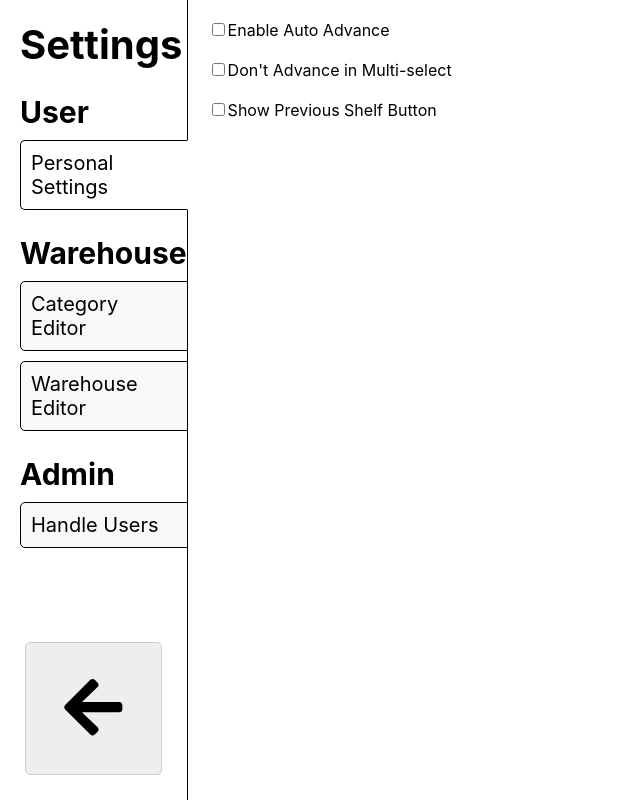
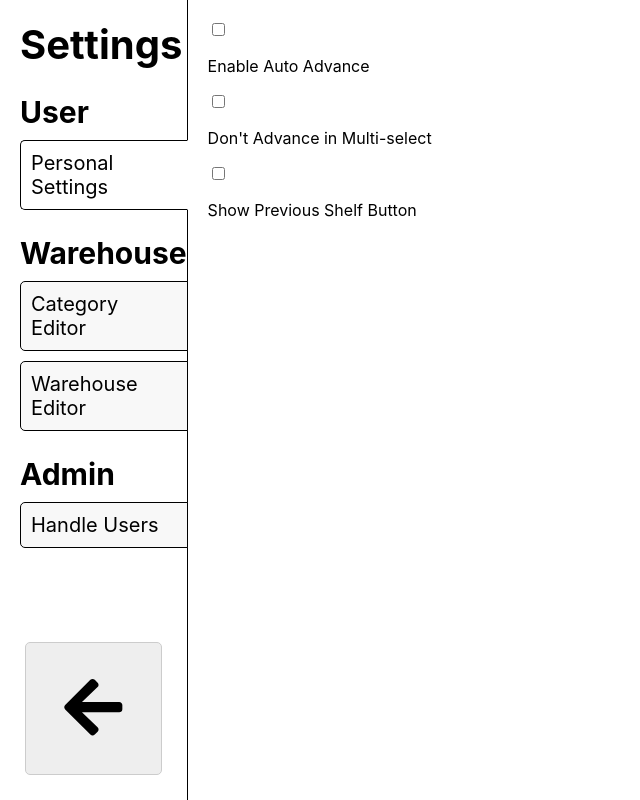
Before and after one commit to Kacper-Lubisz/TrayMaster, a React (Create React App) app: page /settings in a window 1280 px wide. Shown: the whole page, without its empty margins (0-640 px from the left). Built offline with nearby package versions, Linux system fonts and the light colour scheme.

Commit message:
merged with category-editor

```diff
--- a/src/components/UserSettings.tsx
+++ b/src/components/UserSettings.tsx
@@ -34,27 +34,45 @@ export class UserSettings extends React.Component<UserSettingsProps, any> {
 
         return (
             <div id="user-settings">
-                {
-                    settings.map(setting =>
-                        <label key={setting.label} onClick={() => {
-                            setting.set(!setting.get());
-                            this.forceUpdate();
-                        }}>
-                            <input
-                                type="checkbox"
-                                name={setting.label}
-                                checked={setting.get()}
-                                onChange={async e => {
-                                    setting.set(e.target.checked);
-                                    await this.props.user.stage(true, true);
-                                    this.forceUpdate();
-                                }}
-                            />
-                            {setting.label}
-                        </label>
-                    )}
+                {settings.map(setting =>
+                    <SettingsComponent get={setting.get} set={setting.set} label={setting.label}
+                                       user={this.props.user}/>
+                )}
             </div>
         );
     }
 
 }
+
+
+interface SettingsComponentProps {
+    get: () => boolean;
+    set: (value: boolean) => void;
+    label: string;
+    user: User;
+}
+
+class SettingsComponent extends React.Component<SettingsComponentProps> {
+
+    render(): React.ReactNode {
+
+        return (
+            <div className="settings-setting" key={this.props.label}
+                 onClick={() => {
+                     this.props.set(!this.props.get());
+                     this.forceUpdate();
+                 }}>
+                <input
+                    type="checkbox"
+                    checked={this.props.get()}
+                    onChange={async e => {
+                        this.props.set(e.target.checked);
+                        await this.props.user.stage(true, true);
+                        this.forceUpdate();
+                    }}
+                />
+                <p>{this.props.label}</p>
+            </div>
+        );
+    }
+}
```
Also changed, not shown: src/components/SettingsComponent.tsx (deleted, +0 -36 lines).
